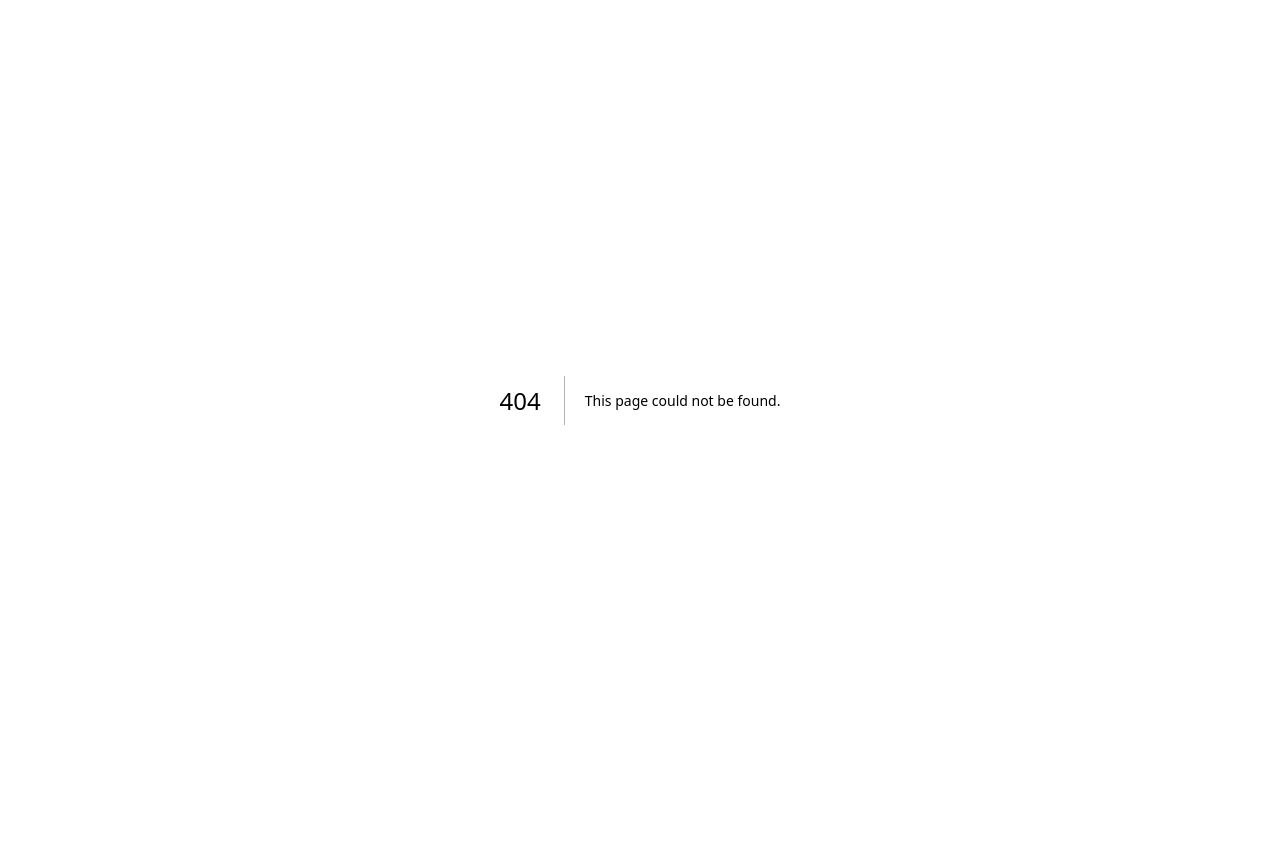
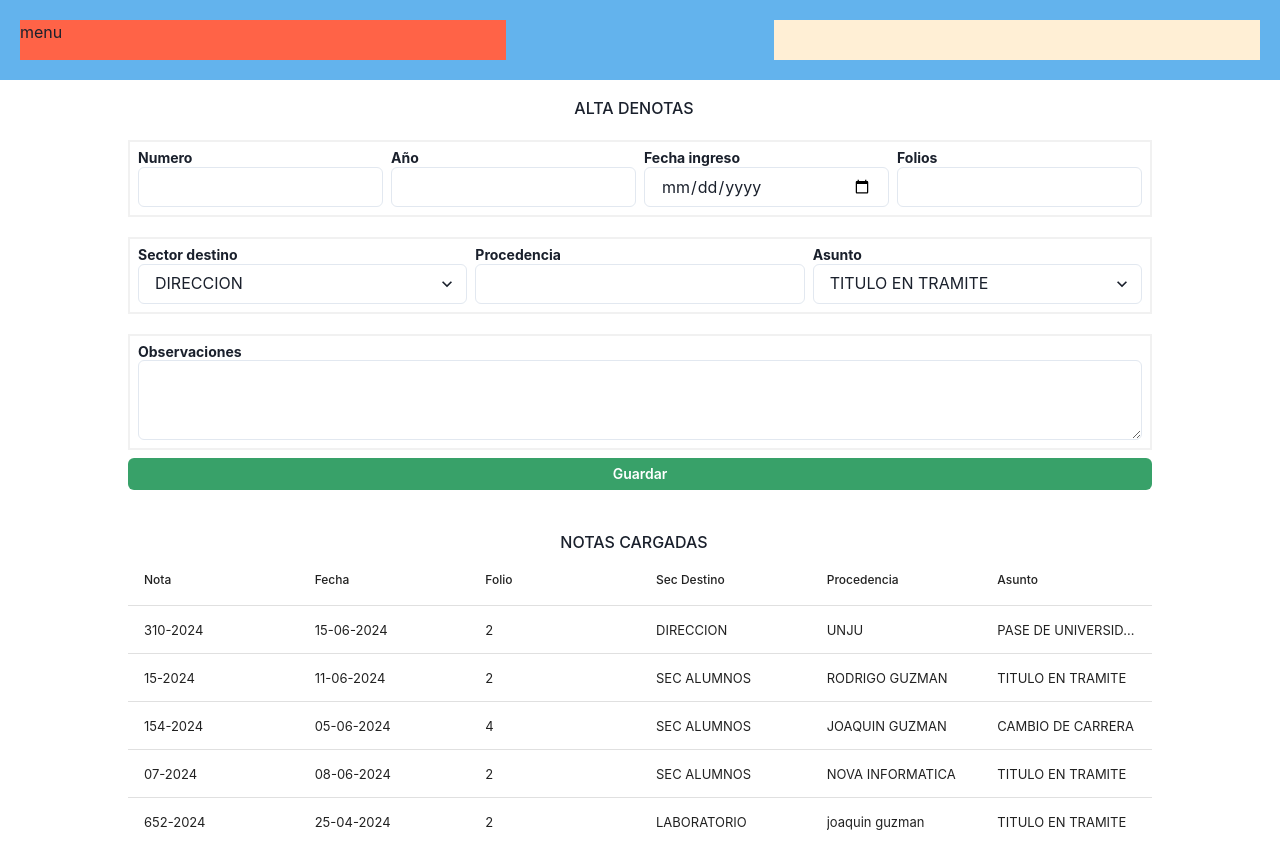
Before and after one commit to ucsedass/gestiontramitesfrontend, a Next.js app: page /notas in a window 1280 px wide. Before the commit this address had no page. Shown: the top 868 px of the page. Before the commit the page ends 800 px from the top, so only its background shows below. Built offline with nearby package versions, Linux system fonts and the light colour scheme.

Commit message:
con layout

```diff
--- a/package.json
+++ b/package.json
@@ -9,10 +9,15 @@
     "lint": "next lint"
   },
   "dependencies": {
+    "@chakra-ui/react": "^2.8.2",
+    "@emotion/react": "^11.11.4",
+    "@emotion/styled": "^11.11.5",
     "eslint": "8.57.0",
     "eslint-config-next": "14.2.4",
+    "framer-motion": "^11.2.12",
     "next": "14.2.4",
     "react": "18.3.1",
+    "react-data-table-component": "^7.6.2",
     "react-dom": "18.3.1"
   }
 }
--- /dev/null
+++ b/src/components/Cabecera/Cabecera.js
@@ -0,0 +1,23 @@
+import React from "react";
+import { Box, Grid, GridItem } from "@chakra-ui/react";
+import Usuario from "./Usuario";
+import Menu from "./Menu";
+const Cabecera = () => {
+  return (
+    <>
+      <Box p={5} bgColor={"blue.300"}>
+        <Grid templateColumns="repeat(5, 1fr)" gap={4}>
+          <GridItem colSpan={2} h="10" bg="tomato">
+            {" "}
+            <Menu />
+          </GridItem>
+          <GridItem colStart={4} colEnd={6} h="10" bg="papayawhip">
+            <Usuario />
+          </GridItem>
+        </Grid>
+      </Box>
+    </>
+  );
+};
+
+export default Cabecera;
--- /dev/null
+++ b/src/components/Cabecera/Menu.js
@@ -0,0 +1,9 @@
+import React from "react";
+const Menu = () => {
+  return (
+    <>
+      <p>menu</p>
+    </>
+  );
+};
+export default Menu;
--- /dev/null
+++ b/src/components/Cabecera/Usuario.js
@@ -0,0 +1,9 @@
+import React from "react";
+
+const Usuario = () => {
+  <>
+    <p>usuario</p>
+  </>;
+};
+
+export default Usuario;
--- /dev/null
+++ b/src/components/Layout/Layout.js
@@ -0,0 +1,14 @@
+import React from "react";
+import { Box } from "@chakra-ui/react";
+import Cabecera from "../Cabecera/Cabecera";
+
+const Layout = (props) => {
+  return (
+    <>
+      <Cabecera />
+      <Box>{props.children}</Box>
+    </>
+  );
+};
+
+export default Layout;
--- a/src/pages/_app.js
+++ b/src/pages/_app.js
@@ -1,5 +1,14 @@
-import '@/styles/globals.css'
-
-export default function App({ Component, pageProps }) {
-  return <Component {...pageProps} />
+import { ChakraProvider } from "@chakra-ui/react";
+import Layout from "../components/Layout/Layout";
+function MyApp({ Component, pageProps }) {
+  return (
+    <>
+      <ChakraProvider>
+        <Layout>
+          <Component {...pageProps} />
+        </Layout>
+      </ChakraProvider>
+    </>
+  );
 }
+export default MyApp;
--- /dev/null
+++ b/src/pages/notas.js
@@ -0,0 +1,192 @@
+import React from "react";
+import TablaNotas from "react-data-table-component";
+import {
+  Box,
+  Center,
+  FormLabel,
+  FormControl,
+  Stack,
+  Heading,
+  Input,
+  Select,
+  Textarea,
+  Button,
+} from "@chakra-ui/react";
+const Notas = () => {
+  const columns = [
+    {
+      name: "Nota",
+      selector: (row) => row.nota,
+    },
+    {
+      name: "Fecha",
+      selector: (row) => row.fecha,
+    },
+    ,
+    {
+      name: "Folio",
+      selector: (row) => row.folio,
+    },
+    ,
+    {
+      name: "Sec Destino",
+      selector: (row) => row.destino,
+    },
+    {
+      name: "Procedencia",
+      selector: (row) => row.procedencia,
+    },
+    {
+      name: "Asunto",
+      selector: (row) => row.asunto,
+    },
+  ];
+  const data = [
+    {
+      id: 1,
+      nota: "310-2024",
+      fecha: "15-06-2024",
+      folio: "2",
+      destino: "DIRECCION",
+      procedencia: "UNJU",
+      asunto: "PASE DE UNIVERSIDAD",
+    },
+    {
+      id: 2,
+      nota: "15-2024",
+      fecha: "11-06-2024",
+      folio: "2",
+      destino: "SEC ALUMNOS",
+      procedencia: "RODRIGO GUZMAN",
+      asunto: "TITULO EN TRAMITE",
+    },
+    {
+      id: 3,
+      nota: "154-2024",
+      fecha: "05-06-2024",
+      folio: "4",
+      destino: "SEC ALUMNOS",
+      procedencia: "JOAQUIN GUZMAN",
+      asunto: "CAMBIO DE CARRERA",
+    },
+    {
+      id: 4,
+      nota: "07-2024",
+      fecha: "08-06-2024",
+      folio: "2",
+      destino: "SEC ALUMNOS",
+      procedencia: "NOVA INFORMATICA",
+      asunto: "TITULO EN TRAMITE",
+    },
+    {
+      id: 5,
+      nota: "652-2024",
+      fecha: "25-04-2024",
+      folio: "2",
+      destino: "LABORATORIO",
+      procedencia: "joaquin guzman",
+      asunto: "TITULO EN TRAMITE",
+    },
+  ];
+
+  return (
+    <>
+      <Box w="80%" mx="auto" mt={4}>
+        <Center>
+          <FormLabel mb="0px">ALTA DENOTAS</FormLabel>
+        </Center>
+
+        <Stack
+          direction={{ base: "row", sm: "column", lg: "row" }}
+          w="100%"
+          mx="auto"
+          spacing={2}
+          border="solid 2px #F1F1F1"
+          p={2}
+          mt={5}
+        >
+          <FormControl>
+            <Heading fontSize={14}>Numero</Heading>
+            <Input></Input>
+          </FormControl>
+          <FormControl>
+            <Heading fontSize={14}>Año</Heading>
+            <Input></Input>
+          </FormControl>
+          <FormControl>
+            <Heading fontSize={14}>Fecha ingreso</Heading>
+            <Input type="date"></Input>
+          </FormControl>
+          <FormControl>
+            <Heading fontSize={14}>Folios</Heading>
+            <Input></Input>
+          </FormControl>
+        </Stack>
+
+        <Stack
+          direction={{ base: "row", sm: "column", lg: "row" }}
+          w="100%"
+          mx="auto"
+          spacing={2}
+          border="solid 2px #F1F1F1"
+          p={2}
+          mt={5}
+        >
+          <FormControl>
+            <Heading fontSize={14}>Sector destino</Heading>
+            <Select>
+              <option>DIRECCION</option>
+              <option>SECCION ALUMNOS</option>
+              <option>COORDINACION INGENIERIA</option>
+              <option>CONTABLE</option>
+              <option>LABORATORIO INFORMATICO</option>
+              <option>COORDINACION ABOGACIA</option>
+            </Select>
+          </FormControl>
+
+          <FormControl>
+            <Heading fontSize={14}>Procedencia</Heading>
+            <Input></Input>
+          </FormControl>
+          <FormControl>
+            <Heading fontSize={14}>Asunto</Heading>
+            <Select>
+              <option>TITULO EN TRAMITE</option>
+              <option>INTERRUPCION DE CURSADO</option>
+              <option>PASE DE UNIVERSIDAD</option>
+              <option>PASE INTERNO</option>
+              <option>RECONOCIMIENTO INT Y EXT</option>
+              <option>CAMBIO DE CARRERA</option>
+              <option>CERTIFICADO ANALITICO</option>
+            </Select>
+          </FormControl>
+        </Stack>
+        <Stack
+          direction={{ base: "row", sm: "column", lg: "row" }}
+          w="100%"
+          mx="auto"
+          spacing={2}
+          border="solid 2px #F1F1F1"
+          p={2}
+          mt={5}
+        >
+          <FormControl>
+            <Heading fontSize={14}>Observaciones</Heading>
+            <Textarea></Textarea>
+          </FormControl>
+        </Stack>
+
+        <Button mt={2} colorScheme={"green"} w={"100%"} size={"sm"}>
+          Guardar
+        </Button>
+        <Box mt={10} mb={10}>
+          <Center>
+            <FormLabel mb="0px">NOTAS CARGADAS</FormLabel>
+          </Center>
+          <TablaNotas columns={columns} data={data} />
+        </Box>
+      </Box>
+    </>
+  );
+};
+export default Notas;
```
Also changed, not shown: src/components/Notas/AbmNotas.js (added, +9 -0 lines), src/components/Notas/TablaNotas.js (added, +9 -0 lines), src/pages/index.js (+3 -109 lines), 1 other file (tests, documents, lock files or other folders).
